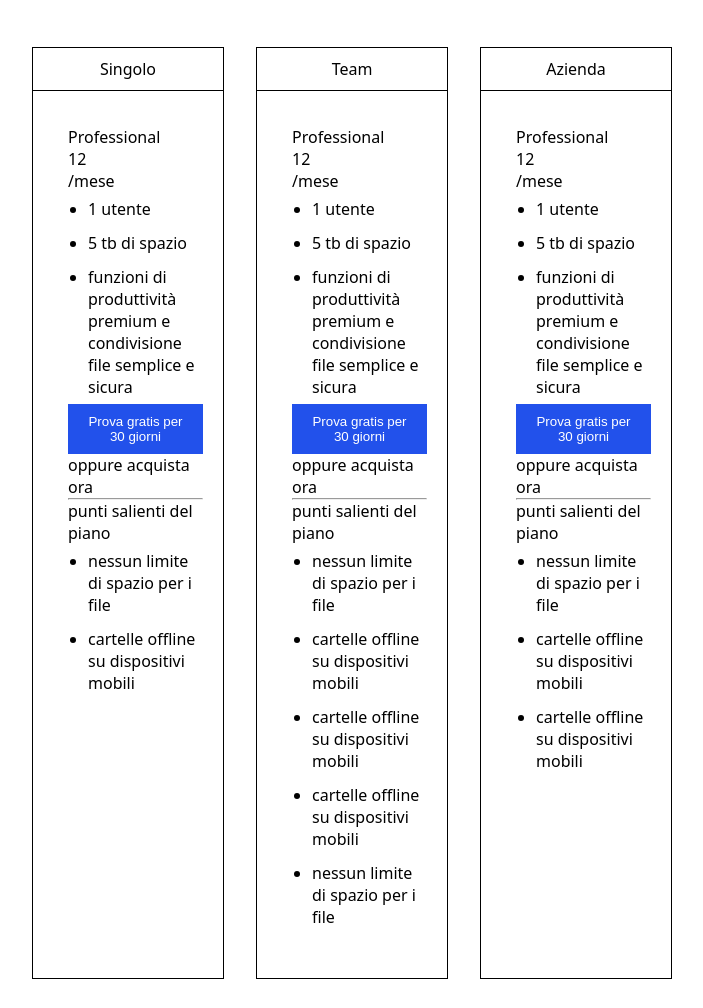
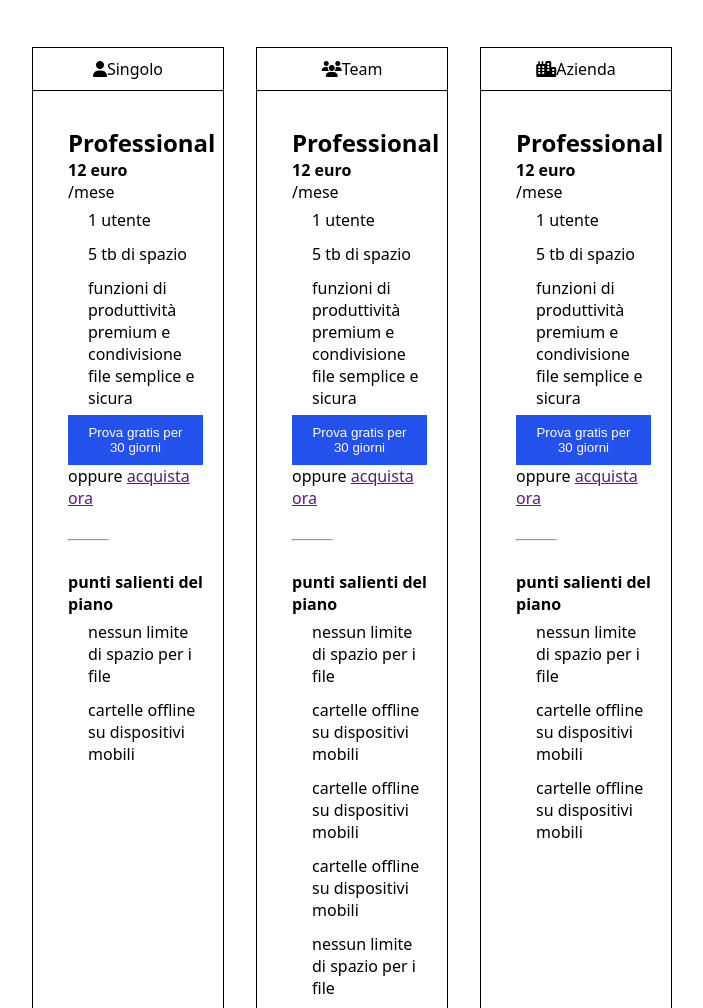
Before and after one commit to DamianoCelesti/htmlcss-dropbox, a plain HTML site: page index.html in a window 1280 px wide. Shown: the part 1044-2052 px from the top of the page, without its empty margins (288-991 px from the left). Drawn offline with Linux system fonts and the light colour scheme.

Commit message:
fixed table and icon

```diff
--- a/index.html
+++ b/index.html
@@ -67,7 +67,7 @@
 
 
         <div class="container-main">
-        <!--CHECK-->
+            <!--CHECK-->
             <h2 class="rt">Trova il piano business che fa per te</h2>
             <div class="container">
                 <div class="cerchio cerchio-1">
@@ -77,45 +77,45 @@
                 <div class="cerchio cerchio-2"></div>
                 <p>Fatturazione annuale</p>
             </div>
-        <!-- TABELLE -->
+            <!-- TABELLE -->
             <div class="container-tabelle">
                 <div class="card">
-                    <p class="etichetta">Singolo</p>
+                    <p class="etichetta"><i class="fa-solid fa-user"></i>Singolo</p>
                     <div class="testo-card">
-                        <p>Professional</p>
-                        <p>12</p>
+                        <h2>Professional</h2>
+                        <p class="bold">12 euro</p>
                         <p>/mese</p>
-                        <ul>
+                        <ul class="icona">
                             <li>1 utente</li>
                             <li>5 tb di spazio</li>
                             <li>funzioni di produttività premium e condivisione file semplice e sicura</li>
                         </ul>
                         <button class="bottone blu">Prova gratis per 30 giorni</button>
-                        <p>oppure acquista ora</p>
+                        <p>oppure <a href="">acquista ora</a></p>
                         <hr>
-                        <p>punti salienti del piano</p>
-                        <ul>
+                        <p class="bold">punti salienti del piano</p>
+                        <ul class="check">
                             <li>nessun limite di spazio per i file</li>
                             <li>cartelle offline su dispositivi mobili</li>
                         </ul>
                     </div>
                 </div>
                 <div class="card">
-                    <p class="etichetta">Team</p>
+                    <p class="etichetta"><i class="fa-solid fa-users"></i>Team</p>
                     <div class="testo-card">
-                        <p>Professional</p>
-                        <p>12</p>
+                        <h2>Professional</h2>
+                        <p class="bold">12 euro</p>
                         <p>/mese</p>
-                        <ul>
+                        <ul class="icona">
                             <li>1 utente</li>
                             <li>5 tb di spazio</li>
                             <li>funzioni di produttività premium e condivisione file semplice e sicura</li>
                         </ul>
                         <button class="bottone blu">Prova gratis per 30 giorni</button>
-                        <p>oppure acquista ora</p>
+                        <p>oppure <a href="">acquista ora</a></p>
                         <hr>
-                        <p>punti salienti del piano</p>
-                        <ul>
+                        <p class="bold">punti salienti del piano</p>
+                        <ul class="check">
                             <li>nessun limite di spazio per i file</li>
                             <li>cartelle offline su dispositivi mobili</li>
                             <li>cartelle offline su dispositivi mobili</li>
@@ -125,21 +125,21 @@
                     </div>
                 </div>
                 <div class="card">
-                    <p class="etichetta">Azienda</p>
+                    <p class="etichetta"><i class="fa-solid fa-city"></i>Azienda</p>
                     <div class="testo-card">
-                        <p>Professional</p>
-                        <p>12</p>
+                        <h2>Professional</h2>
+                        <p class="bold">12 euro</p>
                         <p>/mese</p>
-                        <ul>
+                        <ul class="icona">
                             <li>1 utente</li>
                             <li>5 tb di spazio</li>
                             <li>funzioni di produttività premium e condivisione file semplice e sicura</li>
                         </ul>
                         <button class="bottone blu">Prova gratis per 30 giorni</button>
-                        <p>oppure acquista ora</p>
+                        <p>oppure <a href="">acquista ora</a></p>
                         <hr>
-                        <p>punti salienti del piano</p>
-                        <ul>
+                        <p class="bold">punti salienti del piano</p>
+                        <ul class="check">
                             <li>nessun limite di spazio per i file</li>
                             <li>cartelle offline su dispositivi mobili</li>
                             <li>cartelle offline su dispositivi mobili</li>
@@ -152,10 +152,12 @@
             <div class="card-orizzontale">
                 <p class="etichetta">Team</p>
                 <div class="testo-card">
-                    <p>Enterprise </p>
+                    <div class="divisore">
+                        <p>Enterprise </p>
+
+                        <button class="bottone blu">Contatta l'ufficio vendite</button>
+                    </div>
                     <p>Contatta l'ufficio vendite per i prezzi</p>
-                    <button class="bottone blu">Contatta l'ufficio vendite</button>
-
                     <div class="testo-end">
                         <p>Soluzioni personalizzate e supporto su misura per aiutare i professionisti IT nella
                             gestione
--- a/style.css
+++ b/style.css
@@ -207,13 +207,6 @@ header {
     height: 100%;
 }
 
-
-
-
-
-
-
-
 .testo-card ul {
     padding-left: 20px;
 }
@@ -222,18 +215,42 @@ header {
     padding: 6px 0;
 }
 
+.check {
+    list-style: none;
+}
+
+.icona {
+    list-style: none;
+}
+
+hr {
+    margin: 30px 0;
+    width: 30%;
+}
+
+.bold {
+    font-weight: bold;
+}
+/* ICONE TABELLE */
+
+
+
+
+
 
 /* TABELLA ORIZZONTALE */
-
+.divisore {
+    display: flex;
+    justify-content: space-between;
+}
 .card-orizzontale {
     margin-top: 100px;
 }
 
-
-
 .testo-end {
     width: 60%;
     margin-top: 40px;
+    margin-bottom: 20px;
 }
 
 .card-orizzontale {
```
